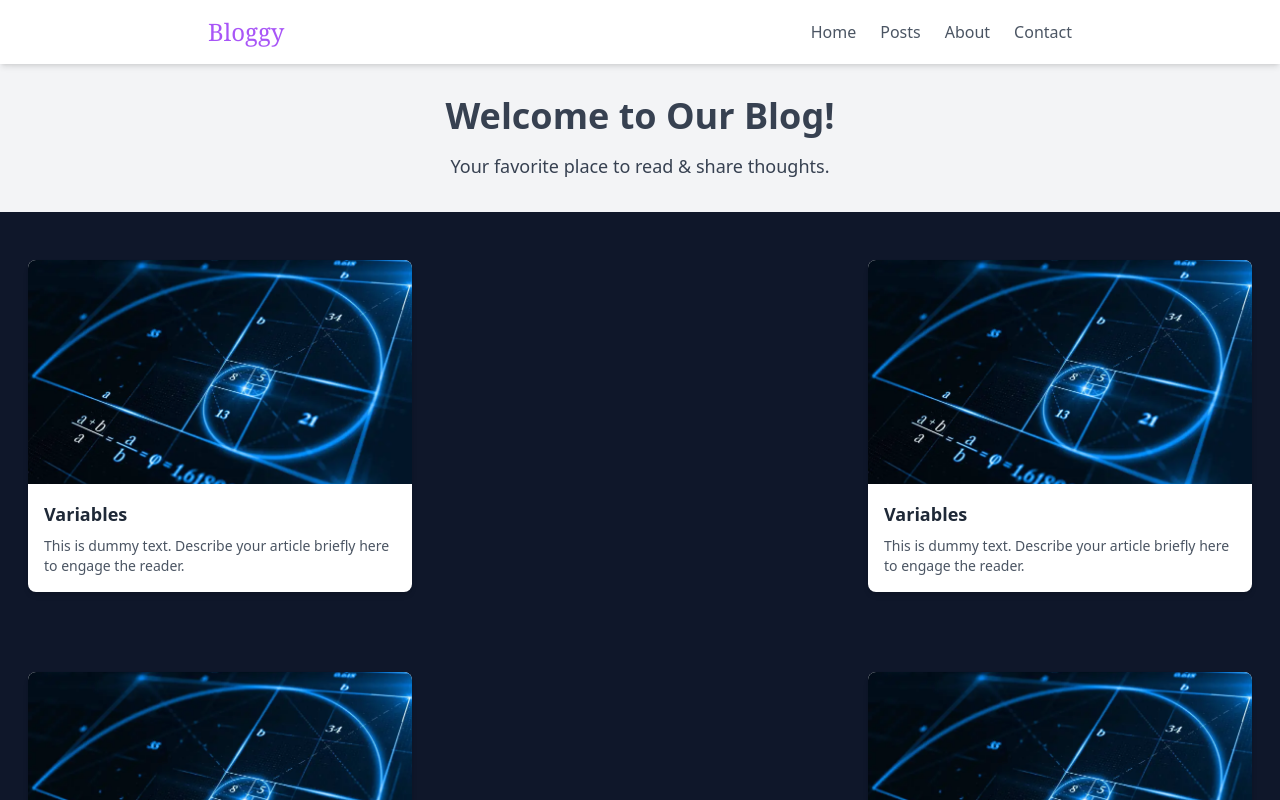
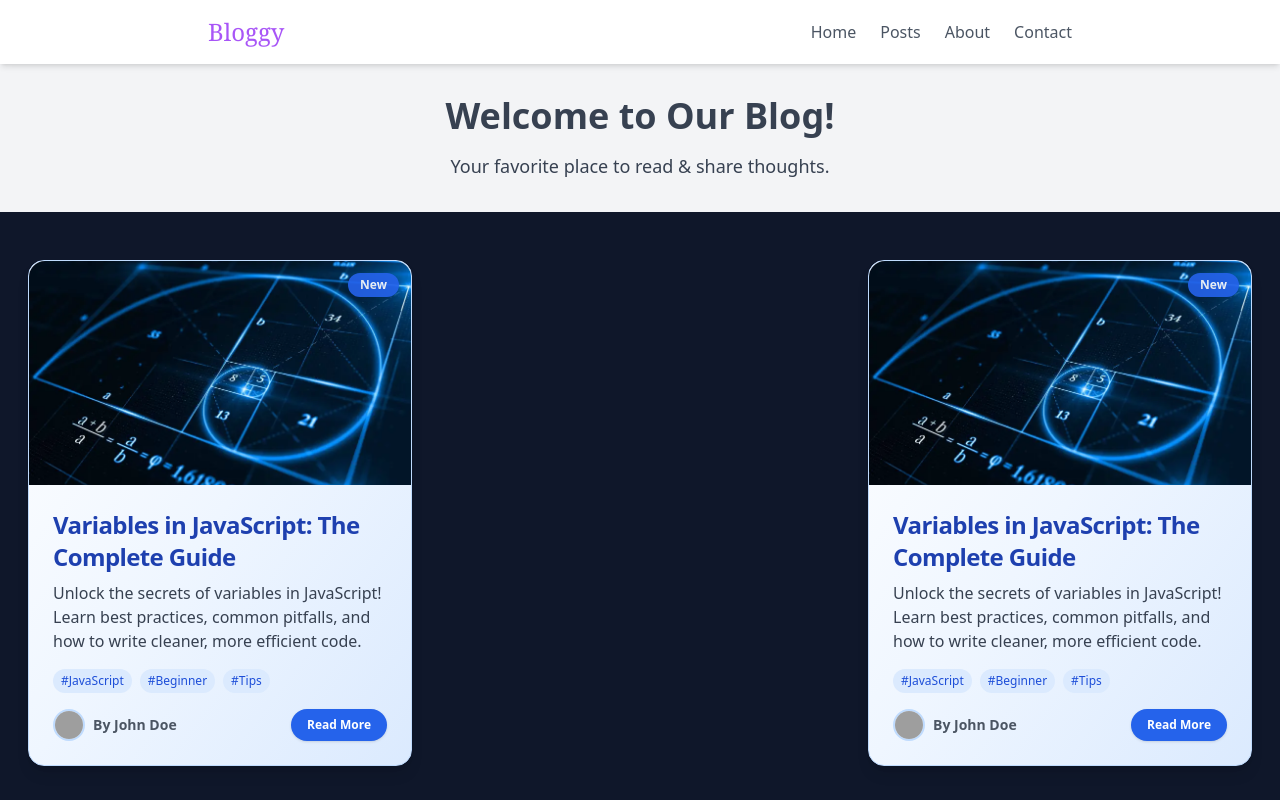
Before and after one commit to fatemefaraji/rtn, a React (Create React App) app: page / in a window 1280 px wide. Shown: the top 800 px of the page. Built offline with nearby package versions, Linux system fonts and the light colour scheme; grey boxes are pictures that could not be loaded.

Commit message:
updating article section

```diff
--- a/src/components/articles/Articles.jsx
+++ b/src/components/articles/Articles.jsx
@@ -1,22 +1,55 @@
 import art from "../../../src/assets/images/1715604853550.png";
+
+// Example tags for demonstration
+const tags = ["JavaScript", "Beginner", "Tips"];
 
 function Articles() {
   return (
-    <div className="max-w-sm bg-white rounded-lg shadow-md hover:shadow-xl transition-transform transform hover:-translate-y-1 my-10 mx-5 cursor-pointer">
+    <div className="max-w-sm bg-gradient-to-br from-white via-blue-50 to-blue-100 rounded-2xl shadow-lg hover:shadow-2xl transition-all duration-300 transform hover:-translate-y-2 my-10 mx-5 cursor-pointer border border-blue-200">
       {/* Image section */}
-      <div className="overflow-hidden rounded-t-lg">
+      <div className="overflow-hidden rounded-t-2xl relative group">
         <img
           src={art}
           alt="Article Illustration"
-          className="w-full h-56 object-cover transition-transform duration-300 hover:scale-105"
+          className="w-full h-56 object-cover transition-transform duration-500 group-hover:scale-110"
         />
+        <span className="absolute top-3 right-3 bg-blue-600 text-white text-xs px-3 py-1 rounded-full shadow-md font-semibold opacity-90">
+          New
+        </span>
       </div>
       {/* Content section */}
-      <div className="p-4">
-        <h3 className="text-lg font-bold text-gray-800 mb-2">Variables</h3>
-        <p className="text-gray-600 text-sm">
-          This is dummy text. Describe your article briefly here to engage the reader.
+      <div className="p-6">
+        <h3 className="text-2xl font-extrabold text-blue-800 mb-2 tracking-tight hover:underline transition-colors duration-200">
+          Variables in JavaScript: The Complete Guide
+        </h3>
+        <p className="text-gray-700 text-base mb-4">
+          Unlock the secrets of variables in JavaScript! Learn best practices, common pitfalls, and how to write cleaner, more efficient code.
         </p>
+        {/* Tags */}
+        <div className="flex flex-wrap gap-2 mb-4">
+          {tags.map((tag) => (
+            <span
+              key={tag}
+              className="bg-blue-100 text-blue-700 text-xs font-medium px-2 py-1 rounded-full"
+            >
+              #{tag}
+            </span>
+          ))}
+        </div>
+        {/* Author and Read More */}
+        <div className="flex items-center justify-between">
+          <div className="flex items-center gap-2">
+            <img
+              src="https://randomuser.me/api/portraits/men/32.jpg"
+              alt="Author"
+              className="w-8 h-8 rounded-full border-2 border-blue-200"
+            />
+            <span className="text-sm text-gray-600 font-semibold">By John Doe</span>
+          </div>
+          <button className="bg-blue-600 hover:bg-blue-700 text-white text-xs font-bold px-4 py-2 rounded-full shadow transition-colors duration-200">
+            Read More
+          </button>
+        </div>
       </div>
     </div>
   );
```
